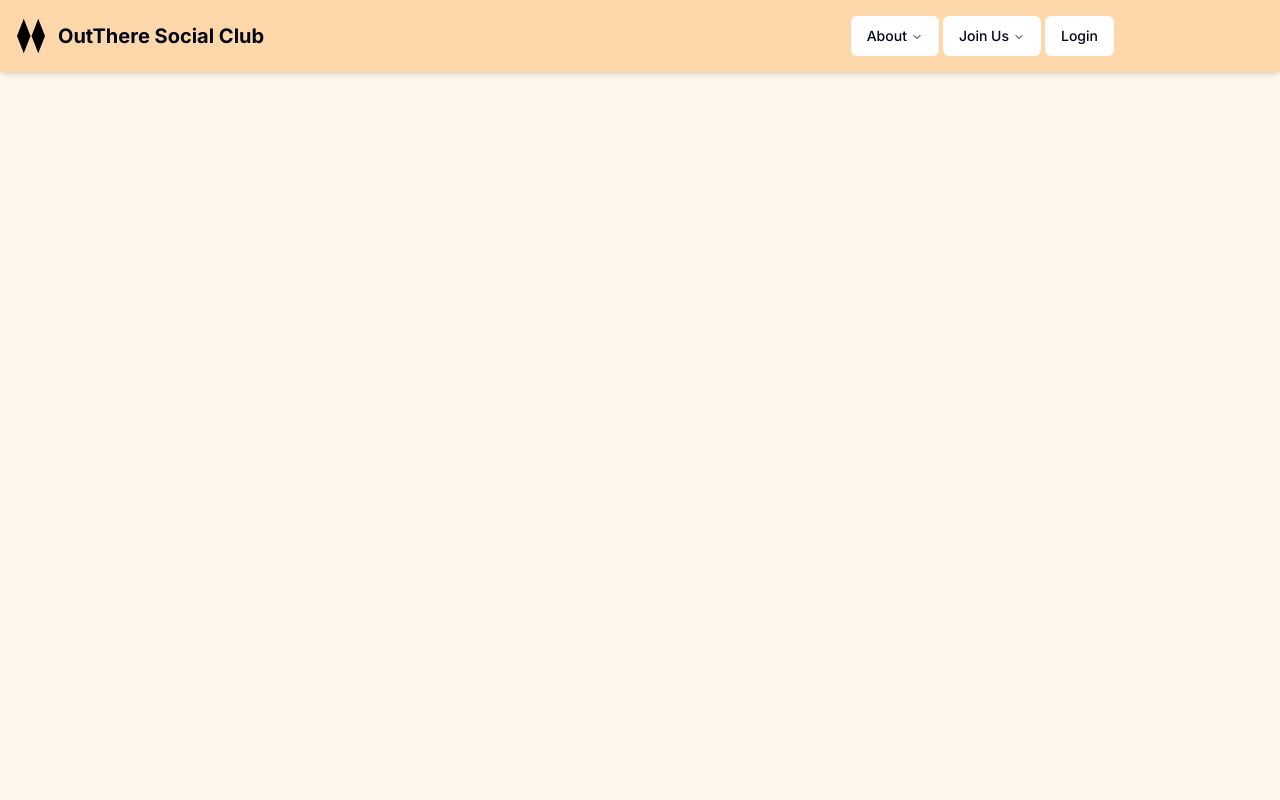
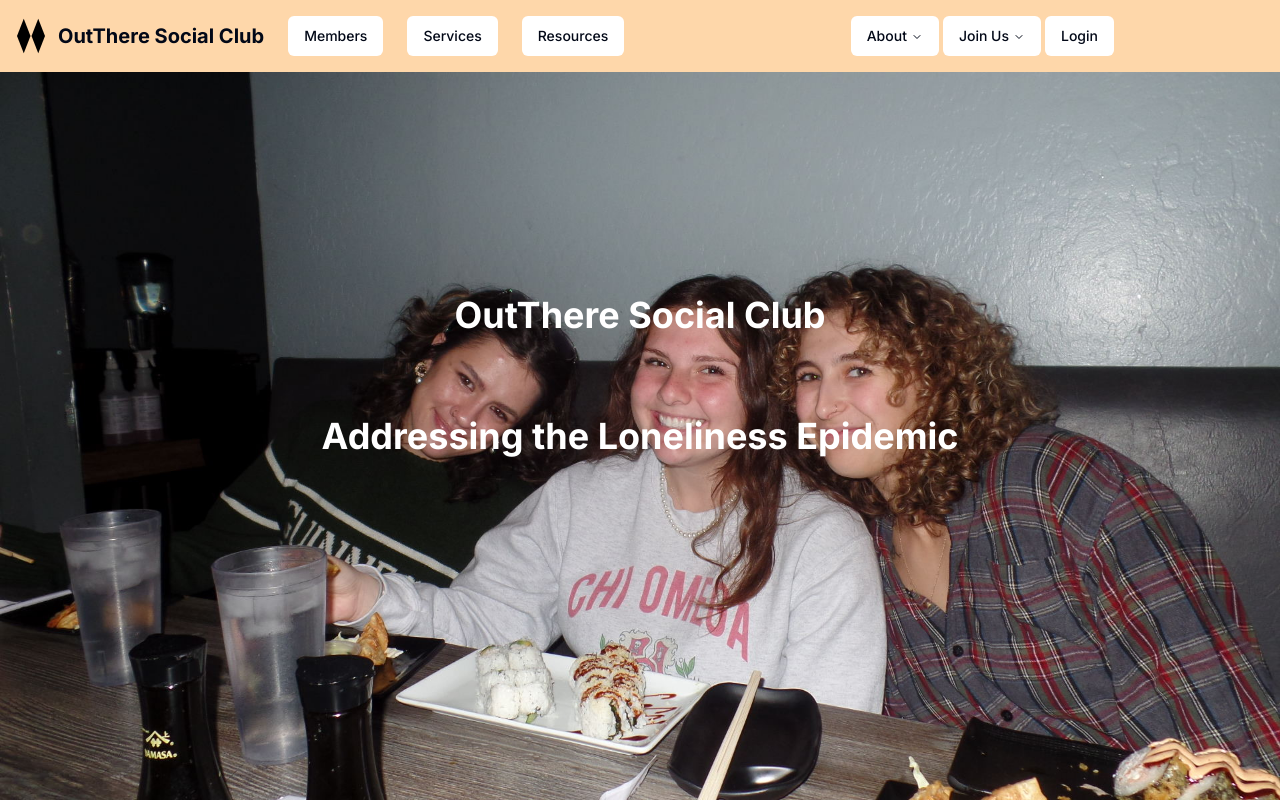
Before and after one commit to fenske212/OutThere, a Next.js app: page / in a window 1280 px wide. Built offline with nearby package versions, Linux system fonts and the light colour scheme.

Commit message:
homepage mock

```diff
--- a/src/app/page.tsx
+++ b/src/app/page.tsx
@@ -1,11 +1,21 @@
 import Nav from "@/components/NavMenu";
 import Alert from "@/components/Alert";
 import Header from "@/components/Header";
+import Image from "next/image";
 
 export default function Home() {
   return (
     <main className="flex min-h-screen flex-col items-left bg-orange-50 justify-between ">
       <Header />
+    <div className="flex-grow relative">
+      <Image src="/frontpage1.JPG" alt="Logo" layout="fill"priority />
+      <div className="absolute top-1/3 left-1/2 transform -translate-x-1/2 -translate-y-1/2 space-y-4 text-4xl font-bold text-black">
+        <label className="text-4xl font-bold text-white">OutThere Social Club</label>
+      </div>
+      <div className="absolute top-1/2 left-1/2 transform -translate-x-1/2 -translate-y-1/2 space-y-4 text-4xl font-bold text-black">
+        <label className="text-4xl font-bold text-white">Addressing the Loneliness Epidemic</label>
+      </div>
+    </div>
 
     </main>
   );
--- a/src/components/Header.tsx
+++ b/src/components/Header.tsx
@@ -2,12 +2,20 @@
 import React from 'react';
 import Image from 'next/image';
 import Nav from '@/components/NavMenu';
+import Link from 'next/link';
 
 export default function Header() {
     return (
     <header className="flex items-left p-4 bg-orange-200 shadow-md">
         <Image src="/dbdm.svg" alt="Logo" width={30} height={15} priority />
-        <h1 className="text-xl font-bold ml-3 items-left self-center">OutThere Social Club</h1>
+        <h1 className="text-xl font-bold ml-3 mr-6 items-left self-center">OutThere Social Club</h1>
+        <Link href="/docs" className="group inline-flex mr-6 h-10 w-max items-center justify-center rounded-md bg-background px-4 py-2 text-sm font-medium transition-colors hover:bg-accent/50 hover:text-accent-foreground focus:bg-accent focus:text-accent-foreground focus:outline-none disabled:pointer-events-none disabled:opacity-50">
+            <div className="text-sm font-medium leading-none">Members</div></Link>
+        <Link href="/docs" className="group inline-flex mr-6 h-10 w-max items-center justify-center rounded-md bg-background px-4 py-2 text-sm font-medium transition-colors hover:bg-accent/50 hover:text-accent-foreground focus:bg-accent focus:text-accent-foreground focus:outline-none disabled:pointer-events-none disabled:opacity-50">
+            <div className="text-sm font-medium leading-none">Services</div></Link>
+        <Link href="/docs" className="group inline-flex mr-6 h-10 w-max items-center justify-center rounded-md bg-background px-4 py-2 text-sm font-medium transition-colors hover:bg-accent/50 hover:text-accent-foreground focus:bg-accent focus:text-accent-foreground focus:outline-none disabled:pointer-events-none disabled:opacity-50">
+            <div className="text-sm font-medium leading-none">Resources</div></Link>
+
         <div className="flex-grow"></div>
             <Nav />
         <div className="pb-4"></div>
```
Also changed, not shown: public/frontpage1.JPG (added).
